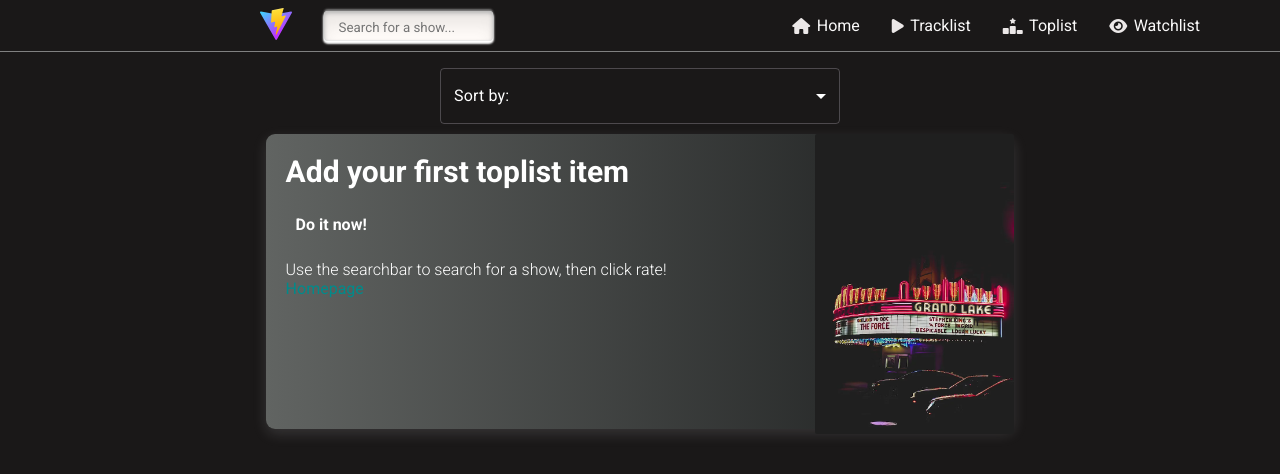
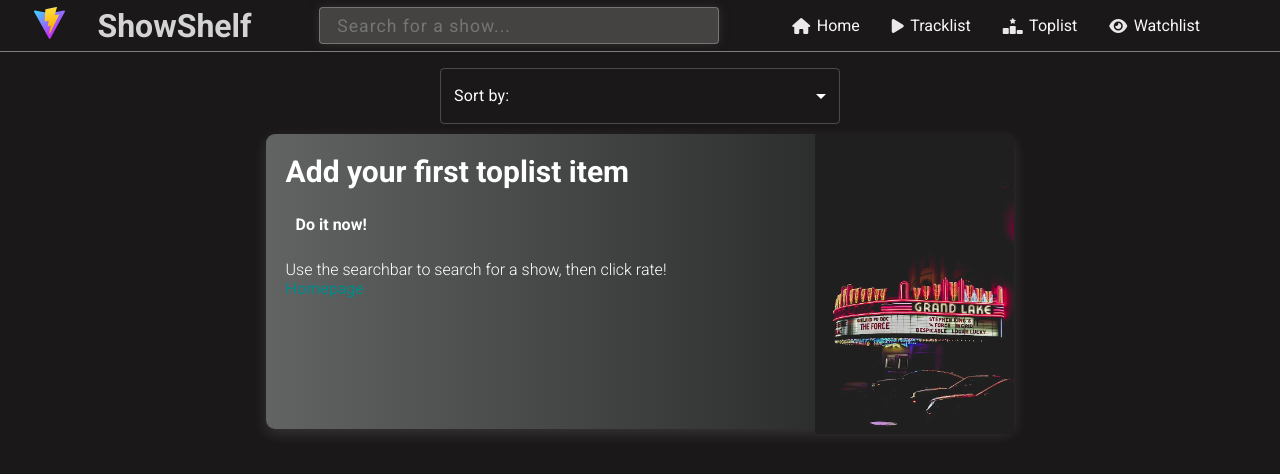
Before and after one commit to PatakiG2000/ShowShelf, a React (Vite) app: page /toplist in a window 1280 px wide. Shown: the top 474 px of the page. Built offline with nearby package versions, Linux system fonts and the light colour scheme; a web font is replaced by a local one.

Commit message:
Navbar
Worked on navbar

```diff
--- a/src/Components/SearchBox.tsx
+++ b/src/Components/SearchBox.tsx
@@ -34,12 +34,14 @@ export default function SearchBox(props: SearchBoxProps) {
 
   return (
     <>
+      <div className="search-bar-container">
         <input
           onInput={(e) => onChange(e)}
           type="search"
           className="searchbar"
           placeholder="Search for a show..."
         />
+      </div>
 
       <Searchresults
         show={isShowing ? "block" : "none"}
--- a/src/Layout/Navbar.tsx
+++ b/src/Layout/Navbar.tsx
@@ -8,9 +8,15 @@ const Navbar: React.FunctionComponent /* <NavbarProps>  */ = (props) => {
   return (
     <header className="navbar">
       <div className="nav-left">
-        <Link to="/">
-          <img src="vite.svg" alt="" className="logo" />
-        </Link>
+        <div className="title-logo-nav-container">
+          <Link to="/">
+            <img src="vite.svg" alt="" className="logo" />
+          </Link>
+          <Link to="/">
+            <h1 className="sitename">ShowShelf</h1>
+          </Link>
+        </div>
+
         <SearchBox />
       </div>
 
--- a/src/index.css
+++ b/src/index.css
@@ -58,12 +58,22 @@ html {
   color: #faf9f9;
   text-decoration: none;
 }
+.sitename {
+  margin: 0;
+  padding: 0;
+  color: rgba(255, 255, 255, 0.815);
+}
+
+.title-logo-nav-container {
+  display: flex;
+  gap: 2em;
+}
 
 .nav-left {
   display: flex;
   align-items: center;
-  justify-content: center;
-  gap: 2em;
+  justify-content: space-around;
+
   width: 100%;
 }
 
@@ -403,28 +413,32 @@ html {
 }
 
 /* SEARCH */
+.search-bar-container {
+  width: 400px;
+}
 
 .searchbar {
+  font-size: 1.1em;
   line-height: 1.6;
-  justify-self: end;
-  max-width: 350px;
+  justify-self: center;
   height: 30px;
-  padding-left: 15px;
-  padding-top: 5px;
+  padding: 1em;
   border-radius: 4px;
   border: none;
-  color: #000000;
+  cursor: pointer;
+  color: white;
   font-weight: 500;
-  background-color: #fffbf8;
-  -webkit-box-shadow: 0 -2px 2px 0 rgba(199, 199, 199, 0.55), 0 1px 1px 0 #fff,
-    0 2px 2px 1px #fafafa, 0 2px 4px 0 #b2b2b2 inset, 0 -1px 1px 0 #f2f2f2 inset,
-    0 15px 15px 0 rgba(41, 41, 41, 0.09) inset;
-  -moz-box-shadow: 0 -2px 2px 0 rgba(199, 199, 199, 0.55), 0 1px 1px 0 #fff,
-    0 2px 2px 1px #fafafa, 0 2px 4px 0 #b2b2b2 inset, 0 -1px 1px 0 #f2f2f2 inset,
-    0 15px 15px 0 rgba(41, 41, 41, 0.09) inset;
-  box-shadow: 0 -2px 2px 0 rgba(199, 199, 199, 0.55), 0 1px 1px 0 #fff,
-    0 2px 2px 1px #fafafa, 0 2px 4px 0 #b2b2b2 inset, 0 -1px 1px 0 #f2f2f2 inset,
-    0 15px 15px 0 rgba(41, 41, 41, 0.09) inset;
+  width: 100%;
+  background-color: #444342;
+  border: 1px solid rgba(255, 255, 255, 0.267);
+  letter-spacing: 1px;
+  outline: none;
+  box-shadow: 0 0 10px #303031;
+  transition: all 300ms;
+}
+
+.searchbar:hover {
+  background-color: #686665;
 }
 
 /* //Display of search results */
--- a/src/interfaces/interfaces.ts
+++ b/src/interfaces/interfaces.ts
@@ -1,5 +1,5 @@
 export interface MovieData {
-  timestamp: number;
+  timestamp?: number;
   title: string;
   id: number;
   year: number;
```
Lines whose indentation alone changed are shown as unchanged.
